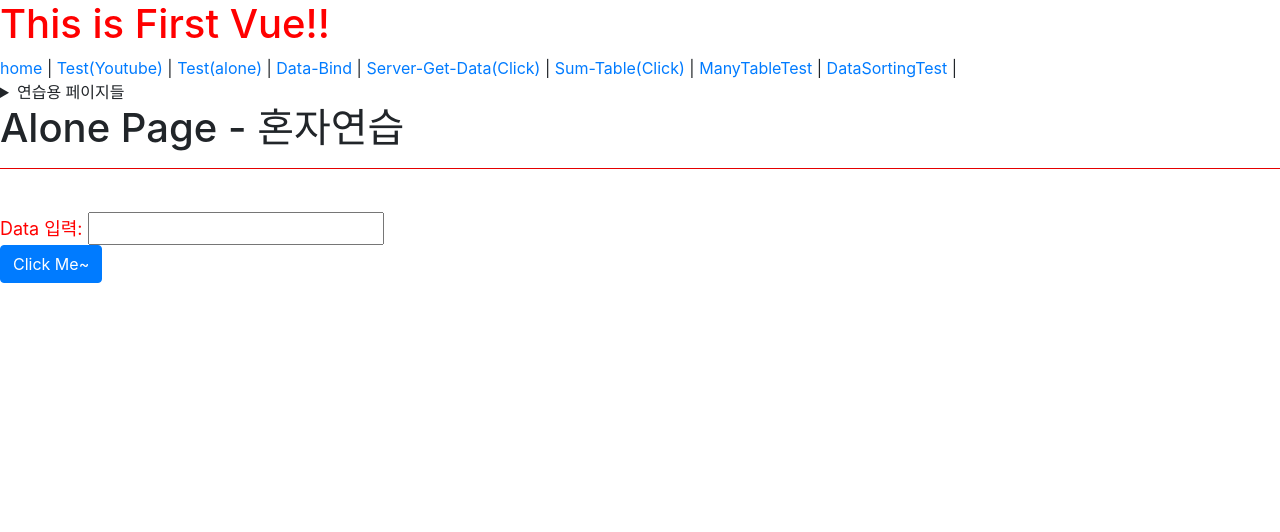
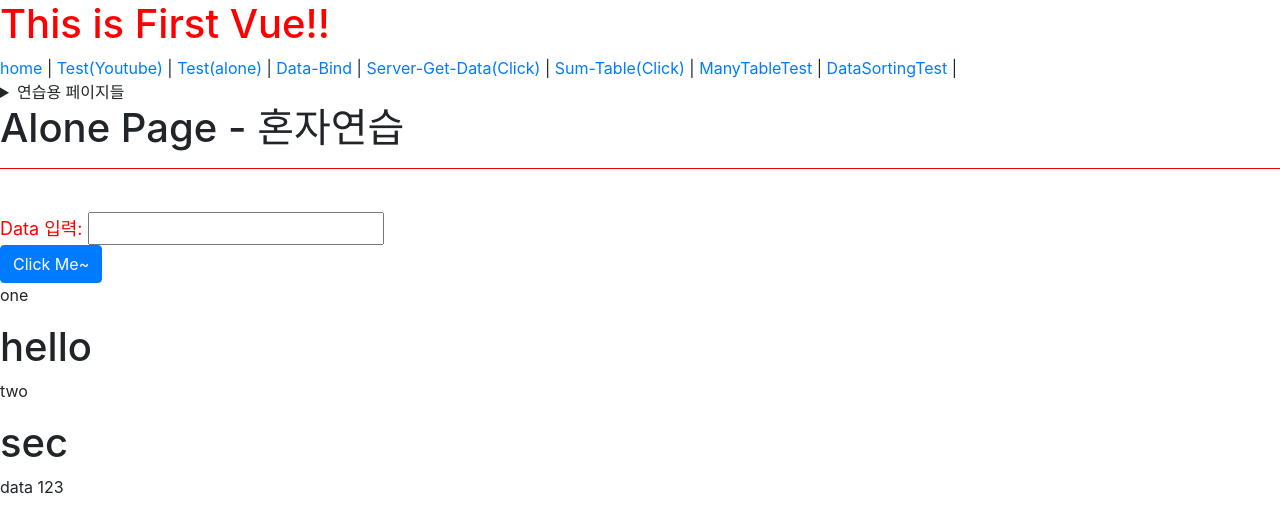
Before and after one commit to swings134man/boot-vue, a Vue app: page /alone in a window 1280 px wide. Shown: the top 532 px of the page. Built offline with nearby package versions, Linux system fonts and the light colour scheme.

Commit message:
vue - slot 테스트중#1

```diff
--- a/src/components/AlonePage.vue
+++ b/src/components/AlonePage.vue
@@ -8,13 +8,33 @@
       </div>
       <button class="btn btn-primary" v-on:click="updateValue">Click Me~</button>
   </div>
+
+  <div>
+    <sj-button>
+      <template v-slot:hello>
+        <h1>hello</h1>
+      </template>
+
+      <template v-slot:sec="variable">
+        <h1>sec</h1>
+        <!--   하위 컴포넌트의, 변수사용     -->
+        <p>{{ variable.data }}</p>
+      </template>
+    </sj-button>
+  </div>
 </template>
 
 <script>
 import {ref} from "vue";
+import SjButton from "@/components/component/sj-button.vue";
 
 export default {
   name: "AlonePage",
+  components: {SjButton},
+  data() {
+    return {
+    }
+  },
   setup() {
 
     let inputVal = ref('');
--- /dev/null
+++ b/src/components/component/sj-button.vue
@@ -0,0 +1,14 @@
+<template>
+  <div>
+    <p>one</p>
+    <!--  Slot 요소  -->
+    <slot name="hello"></slot>
+    <p>two</p>
+    <slot name="sec" :data="testData"></slot>
+  </div>
+</template>
+
+
+<script setup>
+const testData = 'data 123';
+</script>
```
